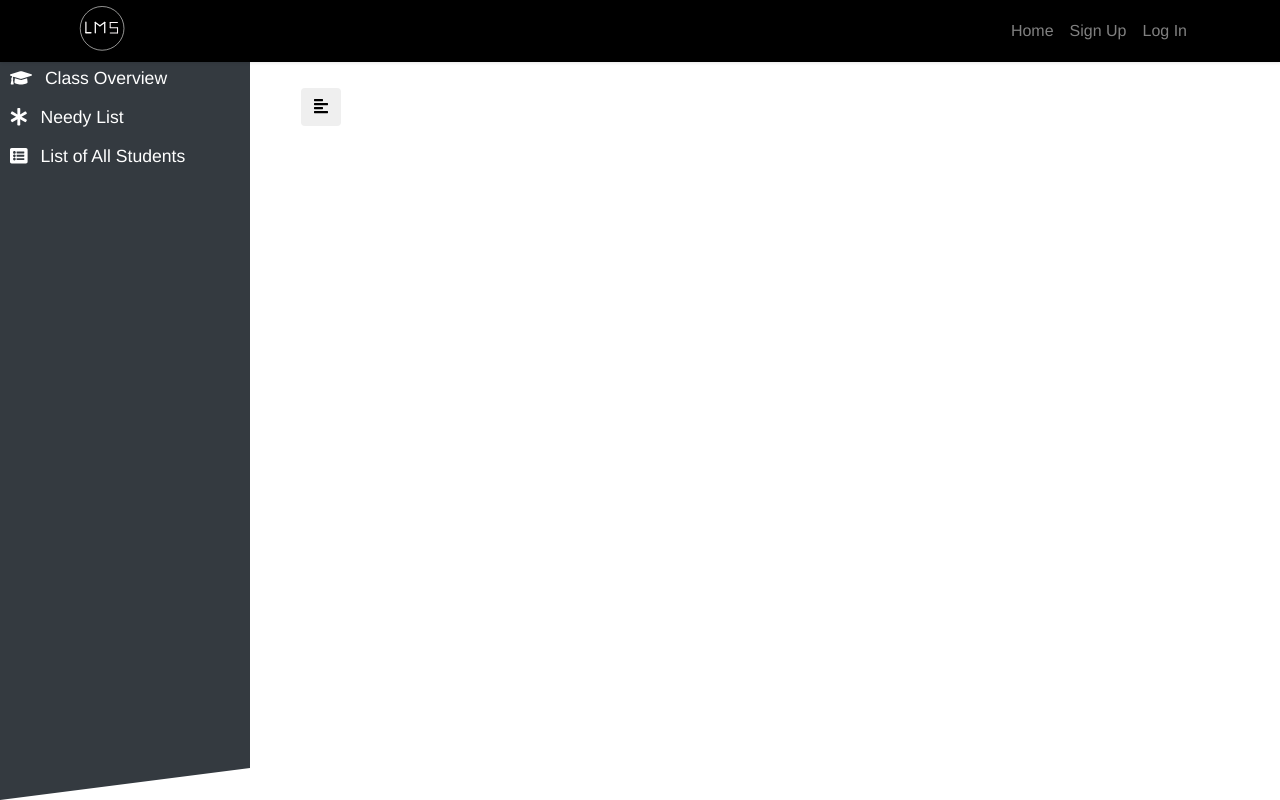
After one commit to Vineet-Sharma29/Ayudar-Class-Performance-Analyzer, a Django app: template templates/nav.html in a window 1280 px wide. The commit adds this page. Run offline with Django 3.2, Linux system fonts and the light colour scheme; the template is opened without the code that fills it, so the values that code supplies are empty; parts of the project's set-up code (start-up, migrations or seed data) failed here and were passed over; some libraries are stand-ins or nearby versions.

Commit message:
Editted dashboard

```diff
--- a/dashboard/static/dashboard/css/style.css
+++ b/dashboard/static/dashboard/css/style.css
@@ -197,8 +197,12 @@
 body {
     font-family: 'Poppins', sans-serif;
     background: #fafafa;
+}
 
+body{
+    overflow-x: auto;
 }
+
 
 p {
     font-family: 'Poppins', sans-serif;
@@ -261,6 +265,8 @@ span {
 	min-height:100%;
     background: #343a40;
     color: #fff;
+ -webkit-clip-path: polygon(0 0, 100% 0, 100% 96%, 0% 100%);
+clip-path: polygon(0 0, 100% 0, 100% 96%, 0% 100%);
     transition: all 0.3s;
 
 }
@@ -470,6 +476,7 @@ a.article:hover {
 }
 
 .well-container{
+    border:3px solid rgb(255,92,13);
    -webkit-clip-path: polygon(83% 0, 100% 25%, 100% 100%, 50% 100%, 0 100%, 0 0);
 clip-path: polygon(83% 0, 100% 25%, 100% 100%, 50% 100%, 0 100%, 0 0);
 }
@@ -520,3 +527,23 @@ h5::after{
     -moz-box-shadow:inset 0 1px 1px rgba(0, 0, 0, .05);
 
 }
+
+footer.bg-dark{
+    background-color: black;
+    -webkit-clip-path: polygon(0 36%, 100% 0, 100% 100%, 0% 100%);
+    clip-path: polygon(0 36%, 100% 0, 100% 100%, 0% 100%);
+}
+
+
+.image-upload > input
+{
+    display: none;
+}
+
+.fa-upload{
+    transition: transform 0.4s;
+}
+
+.fa-upload:hover{
+    transform: scale(1.2);
+}
--- a/registration/templates/login/login.html
+++ b/registration/templates/login/login.html
@@ -5,9 +5,12 @@
 	<title>LMS-Login</title>
 	<meta charset="UTF-8">
 	<meta name="viewport" content="width=device-width, initial-scale=1">
-
+    <link rel="stylesheet" href="https://maxcdn.bootstrapcdn.com/bootstrap/4.0.0/css/bootstrap.min.css" integrity="sha384-Gn5384xqQ1aoWXA+058RXPxPg6fy4IWvTNh0E263XmFcJlSAwiGgFAW/dAiS6JXm" crossorigin="anonymous">
 	<link rel="stylesheet" type="text/css" href="{% static "css/util.css" %}">
 	<link rel="stylesheet" type="text/css" href="{% static "css/main.css" %}">
+    <script src="https://code.jquery.com/jquery-3.2.1.slim.min.js" integrity="sha384-KJ3o2DKtIkvYIK3UENzmM7KCkRr/rE9/Qpg6aAZGJwFDMVNA/GpGFF93hXpG5KkN" crossorigin="anonymous"></script>
+<script src="https://cdnjs.cloudflare.com/ajax/libs/popper.js/1.12.9/umd/popper.min.js" integrity="sha384-ApNbgh9B+Y1QKtv3Rn7W3mgPxhU9K/ScQsAP7hUibX39j7fakFPskvXusvfa0b4Q" crossorigin="anonymous"></script>
+<script src="https://maxcdn.bootstrapcdn.com/bootstrap/4.0.0/js/bootstrap.min.js" integrity="sha384-JZR6Spejh4U02d8jOt6vLEHfe/JQGiRRSQQxSfFWpi1MquVdAyjUar5+76PVCmYl" crossorigin="anonymous"></script>
 
 </head>
 <body>
--- /dev/null
+++ b/templates/nav.html
@@ -0,0 +1,114 @@
+{% load static %}
+<!doctype html>
+<html lang="en">
+<head>
+    {% block head %}
+    {% endblock %}
+    <meta charset="utf-8">
+    <meta name="viewport" content="width=device-width, initial-scale=1.0">
+    <meta http-equiv="X-UA-Compatible" content="IE=edge">
+   <link rel="shortcut icon" type="image/png" href="{% static "landing_page/images/LMS-i.png" %}"/>
+    <!-- Bootstrap CSS CDN -->
+    <link rel="stylesheet" href="https://stackpath.bootstrapcdn.com/bootstrap/4.1.0/css/bootstrap.min.css" integrity="sha384-9gVQ4dYFwwWSjIDZnLEWnxCjeSWFphJiwGPXr1jddIhOegiu1FwO5qRGvFXOdJZ4" crossorigin="anonymous">
+    <!-- Our Custom CSS -->
+    <link rel="stylesheet" href="{% static "dashboard/css/style.css" %}">
+    <link rel="stylesheet" href="{% static 'dashboard/css/reset.css'%}">
+    <link rel="stylesheet" href="{% static 'dashboard/css/design.css' %}">
+    <!-- Font Awesome JS -->
+    <script defer src="https://use.fontawesome.com/releases/v5.0.13/js/solid.js" integrity="sha384-tzzSw1/Vo+0N5UhStP3bvwWPq+uvzCMfrN1fEFe+xBmv1C/AtVX5K0uZtmcHitFZ" crossorigin="anonymous"></script>
+    <script defer src="https://use.fontawesome.com/releases/v5.0.13/js/fontawesome.js" integrity="sha384-6OIrr52G08NpOFSZdxxz1xdNSndlD4vdcf/q2myIUVO0VsqaGHJsB0RaBE01VTOY" crossorigin="anonymous"></script>
+    <script src="https://cdn.plot.ly/plotly-latest.min.js"></script>
+
+</head>
+
+<body>
+ <div class="wrapper">
+     <nav id="sidebar">
+
+            <ul class="list-unstyled components">
+
+                <li>
+                    <a href="#">
+                        <i class="fas fa-briefcase"></i>
+
+                    </a>
+
+
+                </li>
+                <li>
+                    <a href="{% url 'dashboard' %}">
+                        <i class="fas fa-graduation-cap mr-2"></i>
+                        Class Overview
+                    </a>
+                </li>
+
+                <li>
+                    <a href="{% url 'needy_list' %}">
+                        <i class="fas fa-asterisk mr-2"></i>
+                        Needy List
+                    </a>
+                </li>
+
+                 <li>
+                    <a href="{% url 'list_of_students' %}">
+                        <i class="fas fa-list-alt mr-2"></i>
+                        List of All Students
+                    </a>
+                </li>
+            </ul>
+
+
+        </nav>
+
+        <!-- Page Content  -->
+        <div id="content">
+           <nav class="navbar navbar-expand-lg navbar-dark navbar-custom fixed-top">
+              <div class="container">
+                <a class="navbar-brand" href="{% url 'landing_page' %}">
+                    <img class="img-responsive" src="{% static "landing_page/images/LMS.svg" %}" alt="LMS" width="50" height="50" style="position:absolute;z-index:4;top:7%;left:6%;">
+                </a>
+                <button class="navbar-toggler" type="button" data-toggle="collapse" data-target="#navbarResponsive" aria-controls="navbarResponsive" aria-expanded="false" aria-label="Toggle navigation">
+                  <span class="navbar-toggler-icon"></span>
+                </button>
+                <div class="collapse navbar-collapse" id="navbarResponsive">
+                  <ul class="navbar-nav ml-auto">
+                      <li class="nav-item">
+                         <a class="nav-link" href="{% url 'landing_page' %}">Home</a>
+                    </li>
+                    <li class="nav-item">
+                      <a class="nav-link" href="#">Sign Up</a>
+                    </li>
+                    <li class="nav-item">
+                      <a class="nav-link" href="#">Log In</a>
+                    </li>
+                  </ul>
+                </div>
+              </div>
+            </nav>
+            <button type="button" id="sidebarCollapse" class="btn">
+                <i class="fas fa-align-left"></i>
+            </button>
+            {% block content %}
+            {% endblock %}
+            </div>
+    </div>
+
+
+    <!-- jQuery CDN - Slim version (=without AJAX) -->
+    <script src="https://code.jquery.com/jquery-3.3.1.slim.min.js" integrity="sha384-q8i/X+965DzO0rT7abK41JStQIAqVgRVzpbzo5smXKp4YfRvH+8abtTE1Pi6jizo" crossorigin="anonymous"></script>
+    <!-- Popper.JS -->
+    <script src="https://cdnjs.cloudflare.com/ajax/libs/popper.js/1.14.0/umd/popper.min.js" integrity="sha384-cs/chFZiN24E4KMATLdqdvsezGxaGsi4hLGOzlXwp5UZB1LY//20VyM2taTB4QvJ" crossorigin="anonymous"></script>
+    <!-- Bootstrap JS -->
+    <script src="https://stackpath.bootstrapcdn.com/bootstrap/4.1.0/js/bootstrap.min.js" integrity="sha384-uefMccjFJAIv6A+rW+L4AHf99KvxDjWSu1z9VI8SKNVmz4sk7buKt/6v9KI65qnm" crossorigin="anonymous"></script>
+    <script src="{% static "dashboard/js/script.js" %}"></script>
+    <script type="text/javascript">
+        $(document).ready(function () {
+            $('#sidebarCollapse').on('click', function () {
+                $('#sidebar').toggleClass('active');
+            });
+        });
+    </script>
+
+
+</body>
+</html>
```
Also changed, not shown: dashboard/templates/dashboard/dashboard.html (+22 -12 lines).
